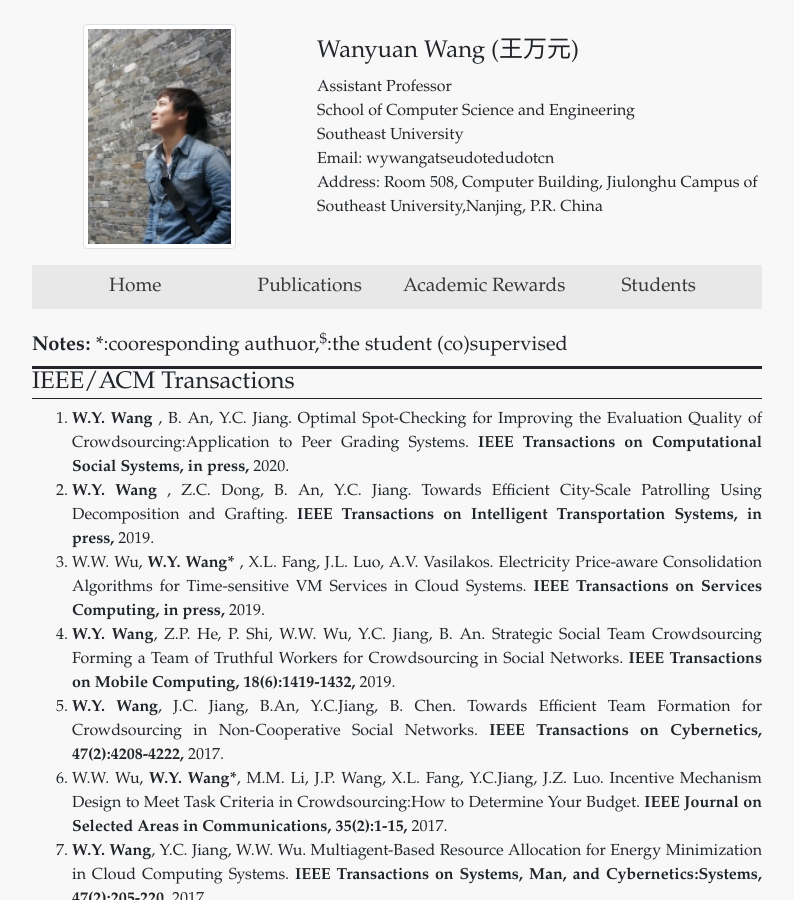
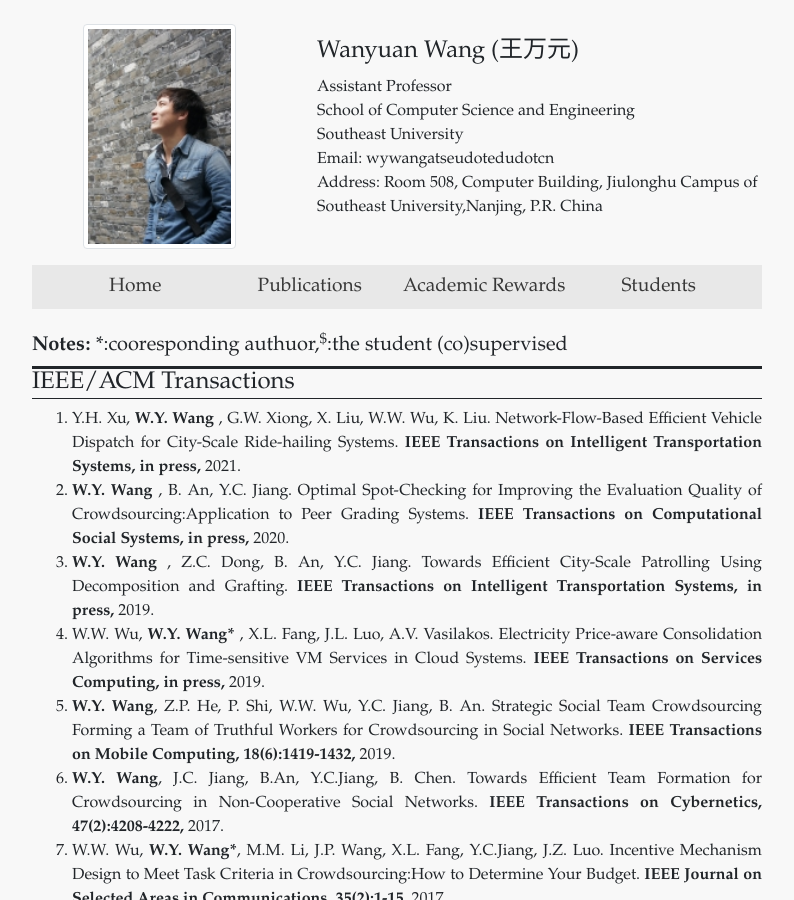
Before and after one commit to wanyuanwang/wanyuanwang.github.io, a Jekyll site: the page built from publications.html, in a window 1280 px wide and 900 px high. Shown: the whole window, without its empty margins (243-1037 px from the left). Built offline with Jekyll 4.4.1, drawn with Linux system fonts in a browser that asks for light colours.

Commit message:
Update ieee_acm_transactions_papers.yml

```diff
--- a/_data/ieee_acm_transactions_papers.yml
+++ b/_data/ieee_acm_transactions_papers.yml
@@ -1,3 +1,8 @@
+- authors: Y.H. Xu, <b> W.Y. Wang </b>, G.W. Xiong, X. Liu, W.W. Wu, K. Liu.
+  title: Network-Flow-Based Efficient Vehicle Dispatch for City-Scale Ride-hailing Systems.
+  journal: IEEE Transactions on Intelligent Transportation Systems, in press,
+  date: 2021.
+
 - authors: <b> W.Y. Wang </b>, B. An, Y.C. Jiang.
   title: Optimal Spot-Checking for Improving the Evaluation Quality of Crowdsourcing:Application to Peer Grading Systems.
   journal: IEEE Transactions on Computational Social Systems, in press,
```
